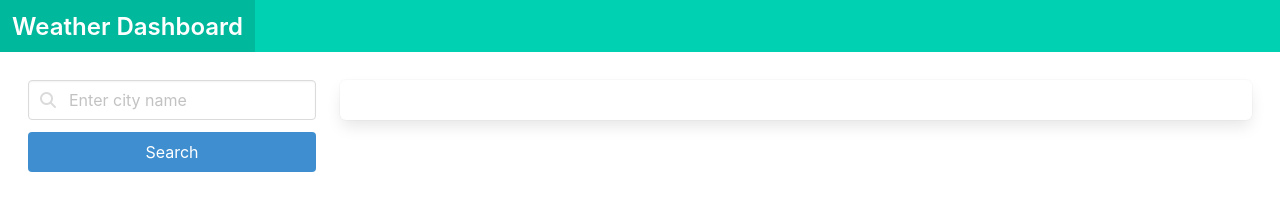
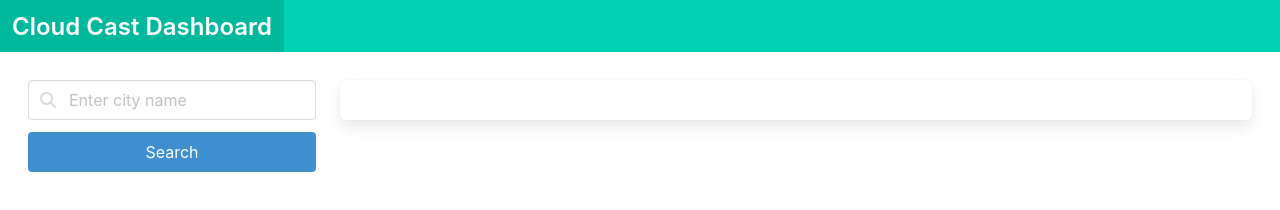
Before and after one commit to zainabid333/CloudCast, a plain HTML site: page index.html in a window 1280 px wide. Drawn offline with nearby package versions, Linux system fonts and the light colour scheme.

Commit message:
Updated Readme file and created final styling

```diff
--- a/index.html
+++ b/index.html
@@ -4,7 +4,7 @@
 <head>
     <meta charset="UTF-8">
     <meta name="viewport" content="width=device-width, initial-scale=1.0">
-    <title>Weather Dashboard</title>
+    <title>Cloud Cast</title>
     <link rel="stylesheet" href="https://cdn.jsdelivr.net/npm/bulma@0.9.4/css/bulma.min.css">
     <link rel="stylesheet" href="https://cdnjs.cloudflare.com/ajax/libs/font-awesome/6.4.0/css/all.min.css">
     <link rel="stylesheet" href="./assets/css/style.css">
@@ -14,7 +14,7 @@
     <nav class="navbar is-primary" role="navigation" aria-label="main navigation">
         <div class="navbar-brand">
             <a class="navbar-item" href="#">
-                <h1 class="title is-4 has-text-white">Weather Dashboard</h1>
+                <h1 class="title is-4 has-text-white">Cloud Cast Dashboard</h1>
             </a>
         </div>
     </nav>
@@ -30,6 +30,7 @@
                 </div>
             </div>
             <button class="button is-info is-fullwidth" id="searchBtn">Search</button>
+
             <div class="mt-4" id="searchHistory"></div>
         </div>
         <div class="column">
```
Also changed, not shown: assets/WebApp ScreenShot.png (added), 1 other file.
